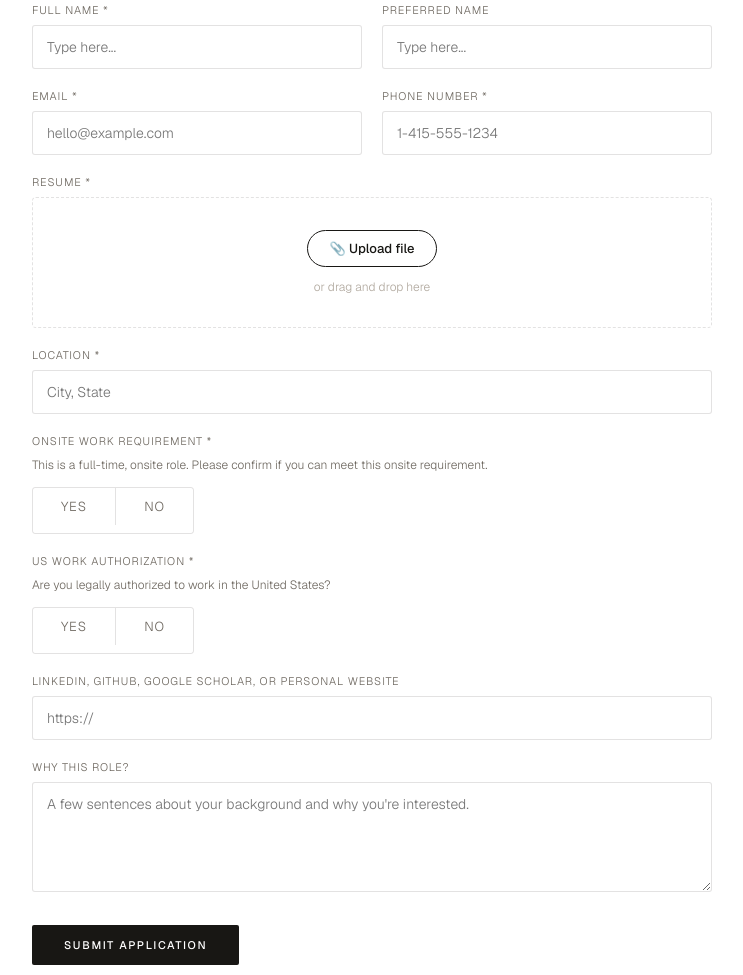
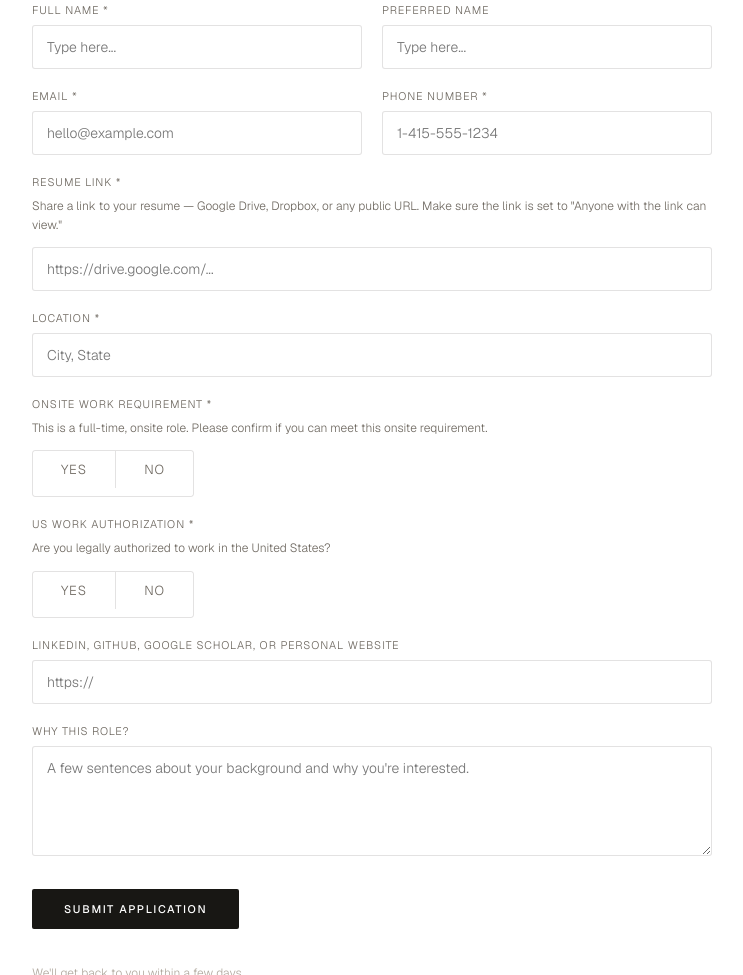
Before and after one commit to NZ-Liam-Zhong/Lambda-Robotics, a plain HTML site: page careers/controls-engineer.html in a window 1280 px wide. Shown: the part 1079-2054 px from the top of the page, without its empty margins (268-1011 px from the left). Drawn offline with nearby package versions, Linux system fonts and the light colour scheme.

Commit message:
Remove quote section, fix dash to comma, replace resume upload with link field
Co-Authored-By: Claude Sonnet 4.6 <noreply@anthropic.com>

```diff
--- a/careers/controls-engineer.html
+++ b/careers/controls-engineer.html
@@ -168,12 +168,9 @@
       </div>
 
       <div class="field">
-        <label for="resume">Resume *</label>
-        <div class="file-drop">
-          <input type="file" id="resume" name="resume" accept=".pdf,.doc,.docx" required />
-          <span class="file-btn">📎 Upload file</span>
-          <span class="file-hint">or drag and drop here</span>
-        </div>
+        <label for="resume">Resume link *</label>
+        <p class="hint">Share a link to your resume — Google Drive, Dropbox, or any public URL. Make sure the link is set to "Anyone with the link can view."</p>
+        <input type="url" id="resume" name="resume_link" placeholder="https://drive.google.com/..." required />
       </div>
 
       <div class="field">
```
Also changed, not shown: careers/electrical-engineer.html (+3 -6 lines), careers/electrical-network-technician.html (+3 -6 lines), careers/mechanical-engineer.html (+3 -6 lines), careers/principal-ai-research-engineer-rl.html (+3 -6 lines), careers/principal-ai-research-engineer-world-models.html (+3 -6 lines), index.html (+1 -10 lines).
